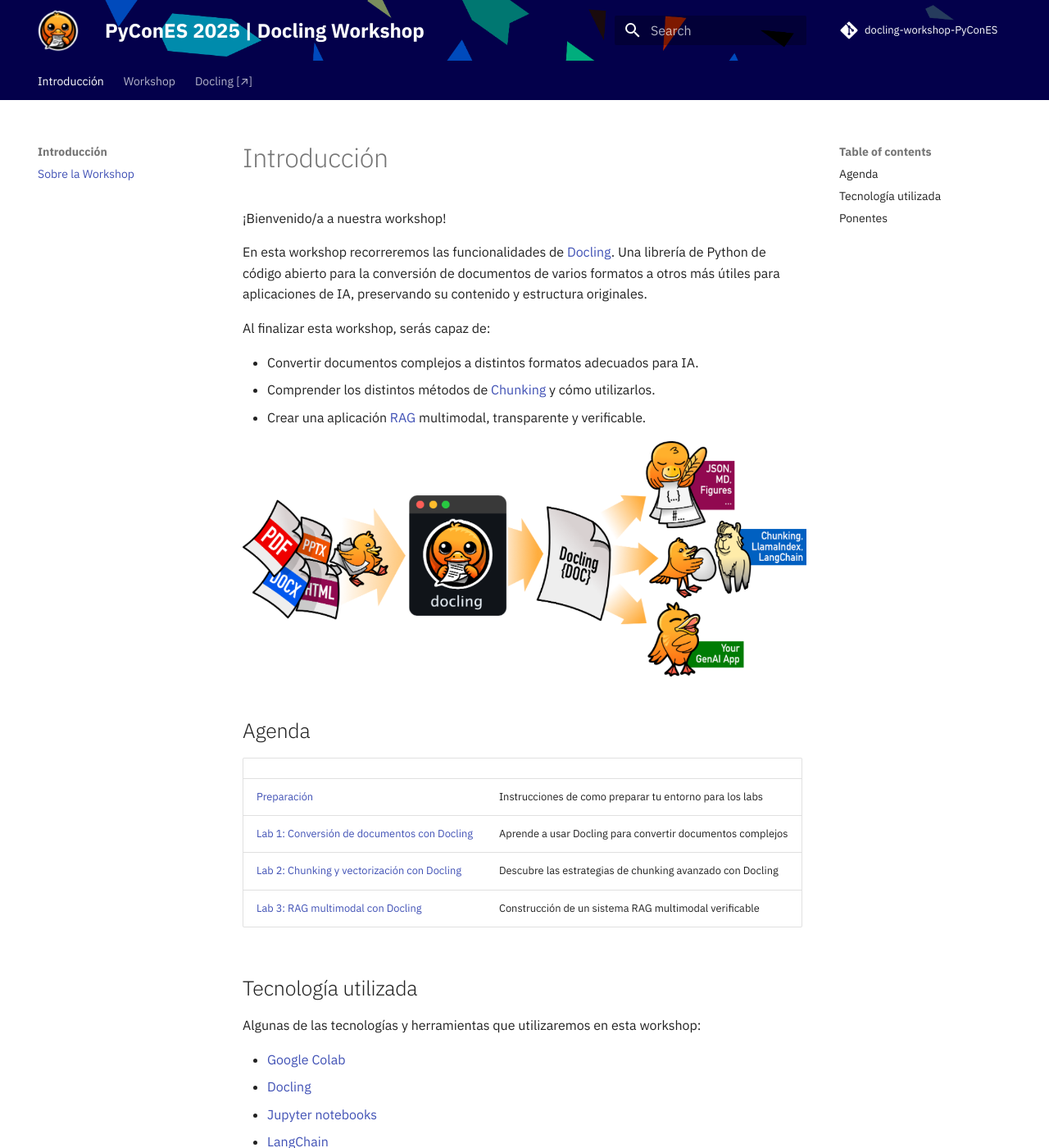
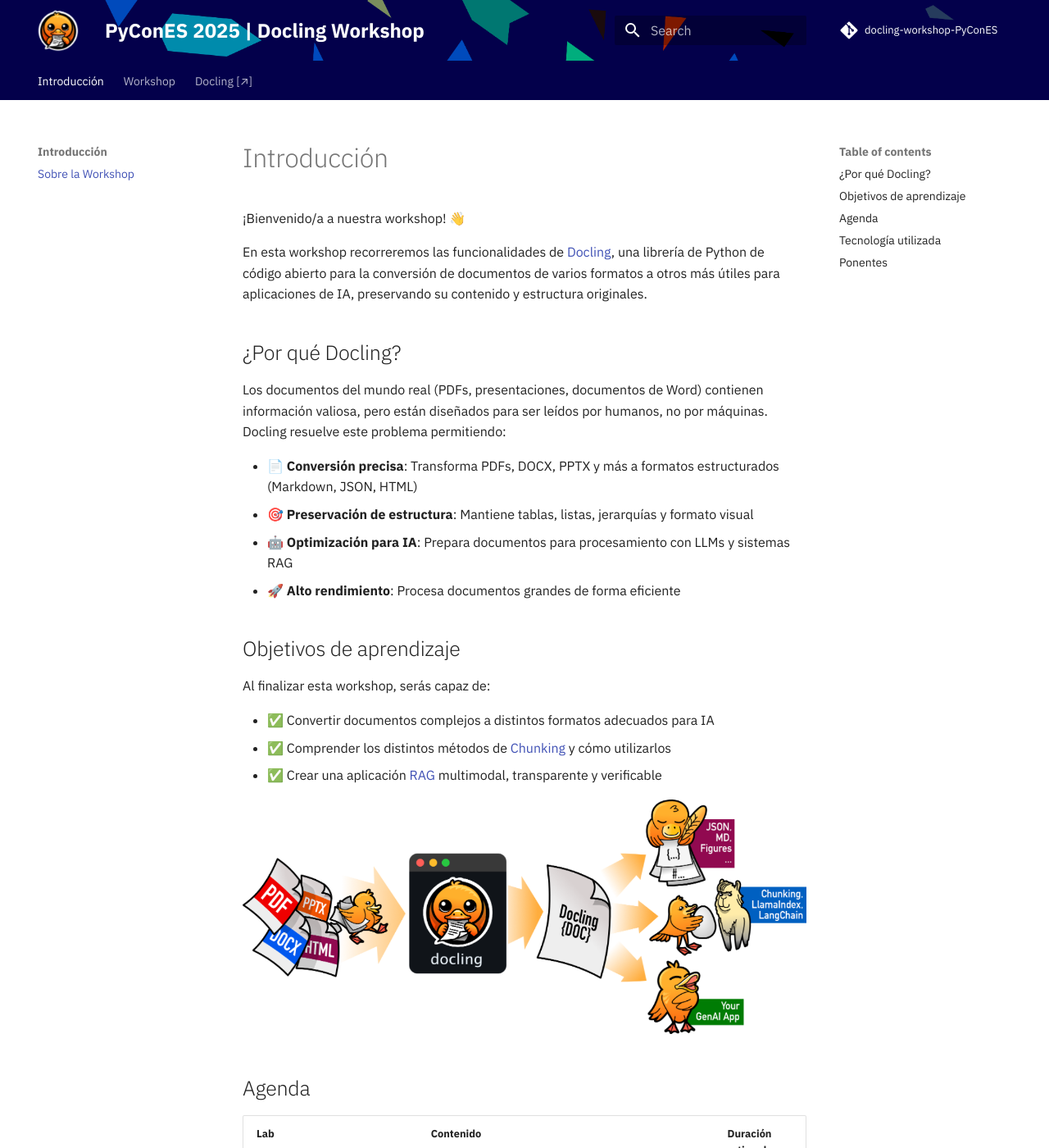
Before and after one commit to simonsanvil/docling-workshop-pycones-2025, an MkDocs documentation site: the page built from docs/README.md, in a window 1280 px wide and 1400 px high. Shown: the whole window at 82% size. Built offline with MkDocs 1.6.1 and Material for MkDocs 9.7.7, drawn with Linux system fonts in a browser that asks for light colours; comment, search, counter and statistics services are not loaded; some of the changed text lies outside the part shown.

Commit message:
Enhance documentation with better structure, descriptions, and learning objectives
Co-authored-by: simonsanvil <37579399+simonsanvil@users.noreply.github.com>

```diff
--- a/docs/README.md
+++ b/docs/README.md
@@ -5,17 +5,26 @@ logo: images/DoclingDuck.png
 
 # Introducción
 
+¡Bienvenido/a a nuestra workshop! 👋
 
-¡Bienvenido/a a nuestra workshop!
+En esta workshop recorreremos las funcionalidades de [Docling](https://docling-project.github.io/docling/), una librería de Python de código abierto para la conversión de documentos de varios formatos a otros más útiles para aplicaciones de IA, preservando su contenido y estructura originales.
 
-En esta workshop recorreremos las funcionalidades de [Docling](https://docling-project.github.io/docling/). Una librería de Python de código abierto para la conversión de documentos de varios formatos a otros más útiles para aplicaciones de IA, preservando su contenido y estructura originales.
+## ¿Por qué Docling?
 
+Los documentos del mundo real (PDFs, presentaciones, documentos de Word) contienen información valiosa, pero están diseñados para ser leídos por humanos, no por máquinas. Docling resuelve este problema permitiendo:
+
+- 📄 **Conversión precisa**: Transforma PDFs, DOCX, PPTX y más a formatos estructurados (Markdown, JSON, HTML)
+- 🎯 **Preservación de estructura**: Mantiene tablas, listas, jerarquías y formato visual
+- 🤖 **Optimización para IA**: Prepara documentos para procesamiento con LLMs y sistemas RAG
+- 🚀 **Alto rendimiento**: Procesa documentos grandes de forma eficiente
+
+## Objetivos de aprendizaje
 
 Al finalizar esta workshop, serás capaz de:
 
-* Convertir documentos complejos a distintos formatos adecuados para IA.
-* Comprender los distintos métodos de [Chunking](https://www.ibm.com/architectures/papers/rag-cookbook/chunking) y cómo utilizarlos.
-* Crear una aplicación [RAG](https://research.ibm.com/blog/retrieval-augmented-generation-RAG) multimodal, transparente y verificable.
+* ✅ Convertir documentos complejos a distintos formatos adecuados para IA
+* ✅ Comprender los distintos métodos de [Chunking](https://www.ibm.com/architectures/papers/rag-cookbook/chunking) y cómo utilizarlos
+* ✅ Crear una aplicación [RAG](https://research.ibm.com/blog/retrieval-augmented-generation-RAG) multimodal, transparente y verificable
 
 ![docling-banner](images/docling-banner.png)
 
@@ -27,12 +36,15 @@ A continuación tienes enlaces útiles: -->
 
 ## Agenda
 
-|  |  |
-| :--- | :--- |
-| [Preparación](pre-work/README.md)  | Instrucciones de como preparar tu entorno para los labs |
-| [Lab 1: Conversión de documentos con Docling](lab-1/README.md) | Aprende a usar Docling para convertir documentos complejos |
-| [Lab 2: Chunking y vectorización con Docling](lab-2/README.md)| Descubre las estrategias de chunking avanzado con Docling |
-| [Lab 3: RAG multimodal con Docling](lab-3/README.md) | Construcción de un sistema RAG multimodal verificable |
+| Lab | Contenido | Duración estimada |
+| :--- | :--- | :---: |
+| [**Lab 0: Preparación**](pre-work/README.md) | Instrucciones de cómo preparar tu entorno para los labs | 15 min |
+| [**Lab 1: Conversión de documentos**](lab-1/README.md) | Aprende a usar Docling para convertir documentos complejos | 30 min |
+| [**Lab 2: Chunking y vectorización**](lab-2/README.md) | Descubre las estrategias de chunking avanzado con Docling | 30 min |
+| [**Lab 3: RAG multimodal**](lab-3/README.md) | Construcción de un sistema RAG multimodal verificable | 45 min |
+
+!!! tip "Recomendación"
+    Si es tu primera vez con Docling, te recomendamos seguir los labs en orden. Cada lab construye sobre los conceptos del anterior.
 
 ## Tecnología utilizada
 
```
Also changed, not shown: docs/lab-1/README.md (+28 -3 lines), docs/lab-2/README.md (+38 -3 lines), docs/lab-3/README.md (+37 -3 lines).
